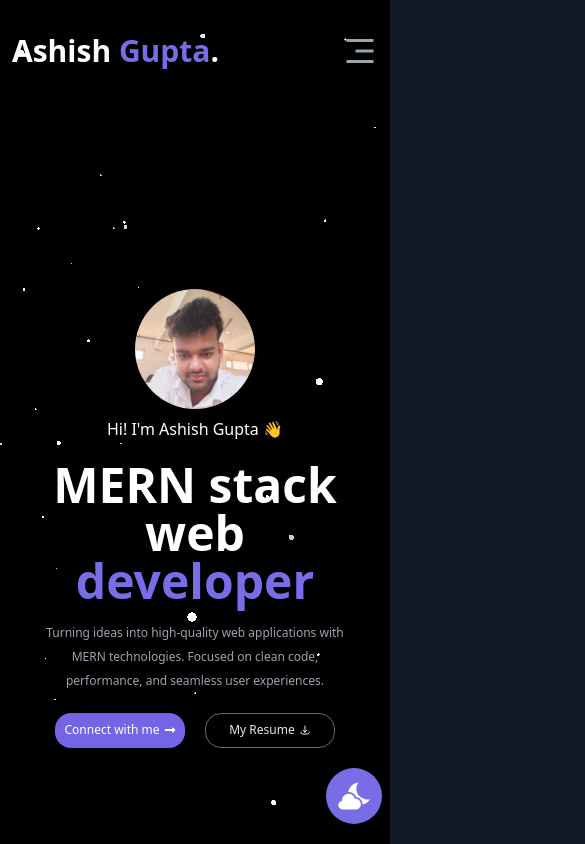
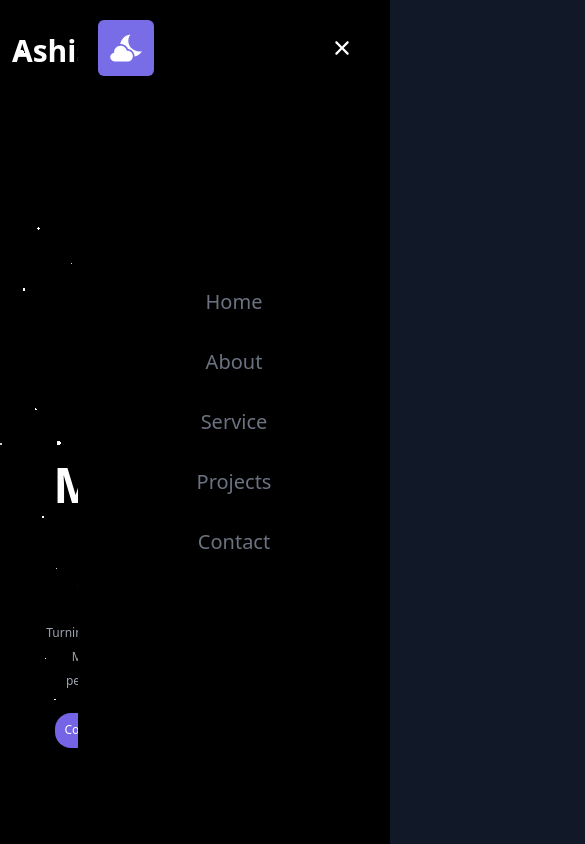
Before and after one commit to Ashish-gupta-coder/Aditya_portfolio, a React (Vite) app in the folder frontend/: page / in a window 390 px wide. Both pictures are taken after a click on the button 360 px from the left and 50 px from the top of the page. Shown: the top 844 px of the page, 585 px wide, since content can reach past the window. Built offline with nearby package versions, Linux system fonts and the light colour scheme.

Commit message:
second commit

```diff
--- a/frontend/src/components/Nav.jsx
+++ b/frontend/src/components/Nav.jsx
@@ -2,10 +2,12 @@ import React, { useEffect, useState } from "react";
 import { MdLightMode } from "react-icons/md";
 import { IoIosCloudyNight } from "react-icons/io";
 import { RiMenu3Line } from "react-icons/ri";
-
+import { IoIosClose } from "react-icons/io";
 function Nav() {
   const [mode, setMode] = useState(false);
   const [scroll, setScroll] = useState(false);
+  const [show, setShow] = useState(false);
+
 
   useEffect(() => {
     const handleScroll = () => {
@@ -46,10 +48,38 @@ function Nav() {
       </button>
       <button
         className="text-gray-400 relative left-2 px-5 md:text-3xl text-4xl md:hidden flex items-center gap-2"
-        onClick={() => setMode((prev) => !prev)}
+        onClick={() => setShow((prev) => !prev)}
       >
         <RiMenu3Line />
       </button>
+      {show &&
+     <div className="fixed top-0 right-0 w-[80vw] h-screen bg-black z-50 flex items-center justify-center">
+      <div className="w-14 h-14 bg-[#786de6] hover:bg-transparent hover:border-2 hover:border-[#786de6] hover:text-[#786de6] absolute top-5 left-5 md:hidden flex items-center justify-center rounded-md z-10">
+         <button
+                className="text-white md:text-3xl text-4xl hover:text-[#786de6] flex items-center gap-2"
+                onClick={() => setMode((prev) => !prev)}
+              >
+                {mode ? <MdLightMode /> : <IoIosCloudyNight />}
+        </button>
+
+      </div>
+      <div className="w-14 h-14 absolute top-5 right-5 md:hidden flex items-center justify-center rounded-md z-10">
+         <button
+                className="text-white md:text-3xl text-4xl hover:text-[#786de6] flex items-center gap-2 cursor-pointer"
+                onClick={() => setShow((prev) => !prev)}
+              >
+<IoIosClose />         </button>
+
+      </div>
+      <ul className="md:hidden flex flex-col items-center text-xl text-gray-500 gap-8">
+          <li className="hover:text-[#786de6] cursor-pointer">Home</li>
+          <li className="hover:text-[#786de6] cursor-pointer">About</li>
+          <li className="hover:text-[#786de6] cursor-pointer">Service</li>
+          <li className="hover:text-[#786de6] cursor-pointer">Projects</li>
+          <li className="hover:text-[#786de6] cursor-pointer">Contact</li>
+        </ul>
+     </div>}
+
     </div>
   );
 }
--- a/frontend/src/components/Project_card.jsx
+++ b/frontend/src/components/Project_card.jsx
@@ -4,7 +4,7 @@ import { PiArrowUpRight } from "react-icons/pi";
 function Project_card({picture,title,name,feature1,feature2,feature3,live,github,index}) {
   return (
    <div
-  className="w-[1000px] h-[500px] text-white
+  className="md:w-[1000px] md:h-[500px] text-white
              flex items-center justify-center rounded-md
              sticky"
   style={{
@@ -12,7 +12,6 @@ function Project_card({picture,title,name,feature1,feature2,feature3,live,github
   }}
 >
 
-    <div className="h-full w-full flex items-center justify-center">
       <div className="max-w-6xl w-full bg-gradient-to-br from-[#0f1b2d] to-[#0b1220] border border-white/10 rounded-2xl p-10 grid md:grid-cols-2 gap-10 shadow-xl">
         {/* Left Content */}
         <div className="flex flex-col justify-center gap-6 text-white">
@@ -62,7 +61,6 @@ function Project_card({picture,title,name,feature1,feature2,feature3,live,github
 
       </div>
     </div>
-    </div>
   );
 }
 
--- a/frontend/src/main_pages/About.jsx
+++ b/frontend/src/main_pages/About.jsx
@@ -5,14 +5,14 @@ function About() {
   return (
     <section
       id="about"
-      className="relative w-screen min-h-screen flex justify-center text-white  py-20"
+      className="relative w-screen min-h-screen flex justify-center text-white  md:py-20"
     >
       <div className="relative w-[90%] max-w-7xl flex flex-col items-center gap-6">
         <p className="font-medium text-gray-400">Introduction</p>
         <h1 className="text-5xl font-semibold">
           About <span className="text-[#786de6]">me</span>
         </h1>
-        <div className="w-full flex flex-col md:flex-row-reverse gap-16 mt-20 items-start">
+        <div className="w-full flex flex-col md:flex-row-reverse gap-16 md:mt-20 mt-10 items-start">
           <div className="md:w-[60%] flex flex-col gap-6">
             <h2 className="text-2xl font-semibold">
               MERN Stack Developer & Problem Solver
@@ -36,7 +36,7 @@ function About() {
               <div className="flex flex-wrap justify-center gap-3">
                 {assets.skills.map((item) => (
                   <div
-                    className="py-4 md:px-8 rounded-full flex md:flex-row flex-col justify-center items-center gap-2
+                    className="py-4 md:px-8 px-8 rounded-3xl md:rounded-full flex md:flex-row flex-col justify-center items-center gap-2
                     backdrop-blur-md bg-white/10 border border-white/20 shadow-lg hover:scale-105 transition-transform duration-300"
                   >
 
@@ -44,13 +44,13 @@ function About() {
   <item.icon />
 </span>
 
-                    <span className="text-sm font-medium">{item.name}</span>
+                    <span className="text-sm font-medium hidden md:flex">{item.name}</span>
                   </div>
                 ))}
               </div>
             </div>
           </div>
-          <div className="md:w-[40%] flex flex-col gap-6">
+          <div className="md:w-[40%] hidden md:flex flex-col gap-6">
             {assets.about.descriptionBox.map((item) => (
               <div className="relative md:w-[420px] w-[300px] h-[150px] rounded-xl bg-gradient-to-br from-[#0b1220] to-[#050c16] border border-white/10  backdrop-blur-xl  text-white cursor-pointer transition-all duration-300 hover:scale-[1.03] hover:shadow-[0_0_40px_rgba(120,109,230,0.25)]">
                 <div className="absolute inset-0 rounded-xl bg-[#786de6]/10 blur-xl opacity-0 hover:opacity-100 transition" />
--- a/frontend/src/main_pages/Home.jsx
+++ b/frontend/src/main_pages/Home.jsx
@@ -8,7 +8,6 @@ import { useState } from "react";
 
 
 function Home() {
-    const [mode, setMode] = useState(false);
 
   return (
     <section
@@ -54,14 +53,7 @@ function Home() {
         </div>
 
       </div>
-      <div className="w-14 h-14 bg-[#786de6] hover:bg-transparent hover:border-2 hover:border-[#786de6] hover:text-[#786de6] fixed bottom-5 right-2 flex items-center justify-center rounded-full z-10">
-         <button
-                className="text-white md:text-3xl text-4xl hover:text-[#786de6] md:hidden flex items-center gap-2"
-                onClick={() => setMode((prev) => !prev)}
-              >
-                {mode ? <MdLightMode /> : <IoIosCloudyNight />}
-        </button>
-      </div>
+
     </section>
   );
 }
--- a/frontend/src/main_pages/Service.jsx
+++ b/frontend/src/main_pages/Service.jsx
@@ -26,7 +26,7 @@ function Service() {
         </div>
       </div>
       <div
-        className="flex flex-wrap items-center justify-center w-full  gap-6 md:gap-10 mt-10"
+        className="md:flex hidden flex-wrap items-center justify-center w-full  gap-6 md:gap-10 mt-10"
         data-aos="fade-up"
       >
         {assets.services.map((item,index) => (
@@ -67,6 +67,24 @@ function Service() {
           </div>
         ))}
       </div>
+       <div className="md:w-[40%] md:hidden flex flex-col gap-6">
+            {assets.about.descriptionBox.map((item) => (
+              <div className="relative md:w-[420px] w-[300px] h-[150px] rounded-xl bg-gradient-to-br from-[#0b1220] to-[#050c16] border border-white/10  backdrop-blur-xl  text-white cursor-pointer transition-all duration-300 hover:scale-[1.03] hover:shadow-[0_0_40px_rgba(120,109,230,0.25)]">
+                <div className="absolute inset-0 rounded-xl bg-[#786de6]/10 blur-xl opacity-0 hover:opacity-100 transition" />
+                <div className="relative z-10 flex flex-col justify-center gap-3 px-6 h-full">
+                  <div className="flex items-center gap-4">
+                    <span className="text-[28px] text-[#786de6]">
+                      <item.icon/>
+                    </span>
+                    <p className="text-[18px] font-semibold">{item.heading}</p>
+                  </div>
+                  <p className="text-[13px] leading-relaxed text-[#c1c7d0]">
+                    {item.text}
+                  </p>
+                </div>
+              </div>
+            ))}
+          </div>
     </div>
   );
 }
```
